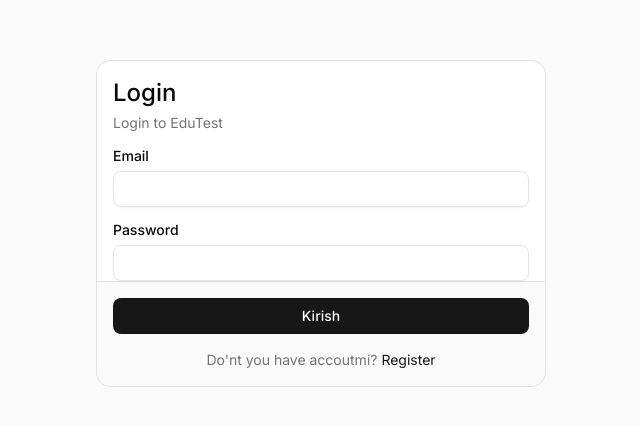
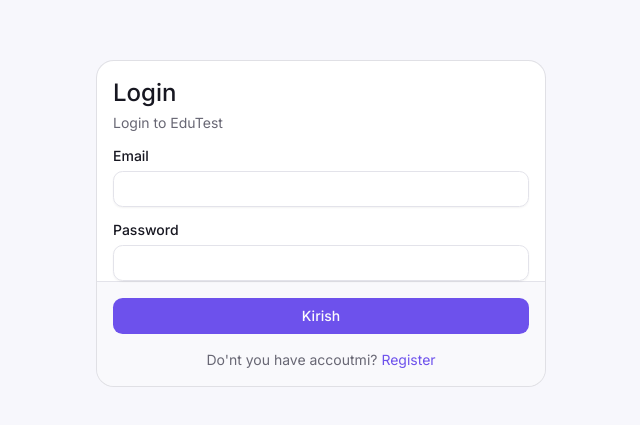
Before and after one commit to abdurakhmon-official/ArchAI-UI, a Next.js app: page /login in a window 1280 px wide. Shown: the part 177-602 px from the top of the page, without its empty margins (319-959 px from the left). Built offline with nearby package versions, Linux system fonts and the light colour scheme; no server answers.

Commit message:
improve style

```diff
--- a/app/(dashboard)/profile/page.tsx
+++ b/app/(dashboard)/profile/page.tsx
@@ -8,6 +8,7 @@ import type { UpdateProfileInput } from "@/types/input/UpdateProfileInput";
 import { Button } from "@/components/ui/button";
 import { Input } from "@/components/ui/input";
 import { Label } from "@/components/ui/label";
+import { Avatar, AvatarFallback } from "@/components/ui/avatar";
 import {
   Card,
   CardHeader,
@@ -63,15 +64,27 @@ export default function ProfilePage() {
     }
   };
 
+  const initials = (user?.fullName ?? "U")
+    .split(" ")
+    .map((n) => n[0])
+    .slice(0, 2)
+    .join("")
+    .toUpperCase();
+
   return (
-    <div className="max-w-xl">
+    <div className="max-w-2xl">
       <Card>
-        <CardHeader>
-          <CardTitle className="text-2xl">Teacher Profile</CardTitle>
-          <CardDescription>Update your personal information</CardDescription>
+        <CardHeader className="flex flex-row items-center gap-4">
+          <Avatar className="size-16">
+            <AvatarFallback className="text-lg">{initials}</AvatarFallback>
+          </Avatar>
+          <div>
+            <CardTitle className="text-2xl">{user?.fullName ?? "Teacher profile"}</CardTitle>
+            <CardDescription>{user?.email}</CardDescription>
+          </div>
         </CardHeader>
         <form onSubmit={handleSubmit}>
-          <CardContent className="space-y-4">
+          <CardContent className="grid grid-cols-1 sm:grid-cols-2 gap-4">
             {fields.map((f) => (
               <div className="space-y-2" key={f.name}>
                 <Label htmlFor={f.name}>{f.label}</Label>
@@ -86,12 +99,12 @@ export default function ProfilePage() {
               </div>
             ))}
             {error && (
-              <p className="text-sm text-destructive bg-destructive/10 border border-destructive/20 rounded-md px-3 py-2">
+              <p className="sm:col-span-2 text-sm text-destructive bg-destructive/10 border border-destructive/20 rounded-md px-3 py-2">
                 {error}
               </p>
             )}
             {saved && (
-              <p className="text-sm text-green-700 bg-green-50 border border-green-200 rounded-md px-3 py-2 dark:bg-green-950 dark:text-green-400 dark:border-green-900">
+              <p className="sm:col-span-2 text-sm text-green-700 bg-green-50 border border-green-200 rounded-md px-3 py-2 dark:bg-green-950 dark:text-green-400 dark:border-green-900">
                 Saved!
               </p>
             )}
--- a/app/(dashboard)/results/[id]/page.tsx
+++ b/app/(dashboard)/results/[id]/page.tsx
@@ -40,20 +40,33 @@ export default function ResultDetailPage() {
   }
 
   const stats = [
-    { label: "Correct", value: result.correct_count },
-    { label: "Incorrect", value: result.incorrect_count },
-    { label: "Score", value: result.score },
+    { label: "Correct answers", value: result.correct_count },
+    { label: "Incorrect answers", value: result.incorrect_count },
+    { label: "Score", value: `${result.score}/${result.total_questions}` },
     { label: "Percent", value: `${result.percent}%` },
   ];
+  const passed = result.percent >= 60;
 
   return (
     <div className="space-y-6 max-w-3xl">
-      <div>
-        <h1 className="text-2xl font-semibold">{result.test.name}</h1>
-        <p className="text-sm text-muted-foreground">
+      <Card className="items-center text-center py-10">
+        <div
+          className={cn(
+            "flex size-16 items-center justify-center rounded-full",
+            passed
+              ? "bg-emerald-500/10 text-emerald-600 dark:text-emerald-400"
+              : "bg-destructive/10 text-destructive"
+          )}
+        >
+          {passed ? <Check className="size-8" /> : <X className="size-8" />}
+        </div>
+        <h1 className="text-xl font-semibold mt-4">Test completed!</h1>
+        <p className="text-4xl font-bold mt-2">{result.percent}%</p>
+        <p className="text-sm text-muted-foreground mt-1">{result.test.name}</p>
+        <p className="text-xs text-muted-foreground">
           {result.test.subject ?? "—"} · {new Date(result.created_at).toLocaleString()}
         </p>
-      </div>
+      </Card>
 
       <div className="grid grid-cols-2 sm:grid-cols-4 gap-4">
         {stats.map((s) => (
@@ -67,6 +80,8 @@ export default function ResultDetailPage() {
           </Card>
         ))}
       </div>
+
+      <h2 className="text-lg font-semibold">Answer breakdown</h2>
 
       <div className="space-y-4">
         {result.answers.map((a, index) => (
--- a/app/(dashboard)/tests/page.tsx
+++ b/app/(dashboard)/tests/page.tsx
@@ -2,12 +2,20 @@
 
 import { useEffect, useState } from "react";
 import Link from "next/link";
-import { FileText } from "lucide-react";
+import { BookOpen } from "lucide-react";
 import api from "@/lib/axios";
 import { Card, CardContent, CardDescription, CardFooter, CardHeader, CardTitle } from "@/components/ui/card";
 import { Button } from "@/components/ui/button";
 import { Skeleton } from "@/components/ui/skeleton";
 import type {TestListItem} from "@/types"
+
+const BADGE_COLORS = [
+  "bg-primary/10 text-primary",
+  "bg-sky-500/10 text-sky-600 dark:text-sky-400",
+  "bg-emerald-500/10 text-emerald-600 dark:text-emerald-400",
+  "bg-amber-500/10 text-amber-600 dark:text-amber-400",
+  "bg-rose-500/10 text-rose-600 dark:text-rose-400",
+];
 
 export default function TestsPage() {
   const [tests, setTests] = useState<TestListItem[]>([]);
@@ -38,14 +46,18 @@ export default function TestsPage() {
         <p className="text-sm text-muted-foreground">No tests available yet.</p>
       ) : (
         <div className="grid grid-cols-1 sm:grid-cols-2 lg:grid-cols-3 gap-4">
-          {tests.map((t) => (
+          {tests.map((t, index) => (
             <Card key={t.id}>
               <CardHeader>
-                <div className="flex items-center gap-2 text-muted-foreground text-sm">
-                  <FileText className="size-4" />
-                  {t.subject ?? "General"}
+                <div
+                  className={`flex size-10 items-center justify-center rounded-xl mb-1 ${
+                    BADGE_COLORS[index % BADGE_COLORS.length]
+                  }`}
+                >
+                  <BookOpen className="size-5" />
                 </div>
                 <CardTitle>{t.name}</CardTitle>
+                <p className="text-sm text-muted-foreground">{t.subject ?? "General"}</p>
                 <CardDescription className="line-clamp-2">
                   {t.description ?? "No description"}
                 </CardDescription>
--- a/app/globals.css
+++ b/app/globals.css
@@ -49,72 +49,72 @@
 }
 
 :root {
-  --background: oklch(1 0 0);
-  --foreground: oklch(0.145 0 0);
+  --background: oklch(0.983 0.006 286);
+  --foreground: oklch(0.21 0.02 286);
   --card: oklch(1 0 0);
-  --card-foreground: oklch(0.145 0 0);
+  --card-foreground: oklch(0.21 0.02 286);
   --popover: oklch(1 0 0);
-  --popover-foreground: oklch(0.145 0 0);
-  --primary: oklch(0.205 0 0);
-  --primary-foreground: oklch(0.985 0 0);
-  --secondary: oklch(0.97 0 0);
-  --secondary-foreground: oklch(0.205 0 0);
-  --muted: oklch(0.97 0 0);
-  --muted-foreground: oklch(0.556 0 0);
-  --accent: oklch(0.97 0 0);
-  --accent-foreground: oklch(0.205 0 0);
+  --popover-foreground: oklch(0.21 0.02 286);
+  --primary: oklch(0.556 0.221 285);
+  --primary-foreground: oklch(0.99 0 0);
+  --secondary: oklch(0.96 0.012 286);
+  --secondary-foreground: oklch(0.556 0.221 285);
+  --muted: oklch(0.965 0.008 286);
+  --muted-foreground: oklch(0.52 0.02 286);
+  --accent: oklch(0.94 0.03 285);
+  --accent-foreground: oklch(0.556 0.221 285);
   --destructive: oklch(0.577 0.245 27.325);
-  --border: oklch(0.922 0 0);
-  --input: oklch(0.922 0 0);
-  --ring: oklch(0.708 0 0);
-  --chart-1: oklch(0.87 0 0);
-  --chart-2: oklch(0.556 0 0);
-  --chart-3: oklch(0.439 0 0);
-  --chart-4: oklch(0.371 0 0);
-  --chart-5: oklch(0.269 0 0);
-  --radius: 0.625rem;
-  --sidebar: oklch(0.985 0 0);
-  --sidebar-foreground: oklch(0.145 0 0);
-  --sidebar-primary: oklch(0.205 0 0);
-  --sidebar-primary-foreground: oklch(0.985 0 0);
-  --sidebar-accent: oklch(0.97 0 0);
-  --sidebar-accent-foreground: oklch(0.205 0 0);
-  --sidebar-border: oklch(0.922 0 0);
-  --sidebar-ring: oklch(0.708 0 0);
+  --border: oklch(0.917 0.01 286);
+  --input: oklch(0.917 0.01 286);
+  --ring: oklch(0.556 0.221 285);
+  --chart-1: oklch(0.556 0.221 285);
+  --chart-2: oklch(0.7 0.16 165);
+  --chart-3: oklch(0.75 0.17 70);
+  --chart-4: oklch(0.65 0.2 25);
+  --chart-5: oklch(0.6 0.15 230);
+  --radius: 0.75rem;
+  --sidebar: oklch(1 0 0);
+  --sidebar-foreground: oklch(0.21 0.02 286);
+  --sidebar-primary: oklch(0.556 0.221 285);
+  --sidebar-primary-foreground: oklch(0.99 0 0);
+  --sidebar-accent: oklch(0.94 0.03 285);
+  --sidebar-accent-foreground: oklch(0.556 0.221 285);
+  --sidebar-border: oklch(0.94 0.008 286);
+  --sidebar-ring: oklch(0.556 0.221 285);
 }
 
 .dark {
-  --background: oklch(0.145 0 0);
-  --foreground: oklch(0.985 0 0);
-  --card: oklch(0.205 0 0);
-  --card-foreground: oklch(0.985 0 0);
-  --popover: oklch(0.205 0 0);
-  --popover-foreground: oklch(0.985 0 0);
-  --primary: oklch(0.922 0 0);
-  --primary-foreground: oklch(0.205 0 0);
-  --secondary: oklch(0.269 0 0);
-  --secondary-foreground: oklch(0.985 0 0);
-  --muted: oklch(0.269 0 0);
-  --muted-foreground: oklch(0.708 0 0);
-  --accent: oklch(0.269 0 0);
-  --accent-foreground: oklch(0.985 0 0);
+  --background: oklch(0.19 0.015 286);
+  --foreground: oklch(0.97 0 0);
+  --card: oklch(0.24 0.018 286);
+  --card-foreground: oklch(0.97 0 0);
+  --popover: oklch(0.24 0.018 286);
+  --popover-foreground: oklch(0.97 0 0);
+  --primary: oklch(0.68 0.19 285);
+  --primary-foreground: oklch(0.15 0.02 286);
+  --secondary: oklch(0.3 0.02 286);
+  --secondary-foreground: oklch(0.97 0 0);
+  --muted: oklch(0.28 0.018 286);
+  --muted-foreground: oklch(0.68 0.02 286);
+  --accent: oklch(0.32 0.05 285);
+  --accent-foreground: oklch(0.85 0.1 285);
   --destructive: oklch(0.704 0.191 22.216);
   --border: oklch(1 0 0 / 10%);
   --input: oklch(1 0 0 / 15%);
-  --ring: oklch(0.556 0 0);
-  --chart-1: oklch(0.87 0 0);
-  --chart-2: oklch(0.556 0 0);
-  --chart-3: oklch(0.439 0 0);
-  --chart-4: oklch(0.371 0 0);
-  --chart-5: oklch(0.269 0 0);
-  --sidebar: oklch(0.205 0 0);
-  --sidebar-foreground: oklch(0.985 0 0);
-  --sidebar-primary: oklch(0.488 0.243 264.376);
-  --sidebar-primary-foreground: oklch(0.985 0 0);
-  --sidebar-accent: oklch(0.269 0 0);
-  --sidebar-accent-foreground: oklch(0.985 0 0);
-  --sidebar-border: oklch(1 0 0 / 10%);
-  --sidebar-ring: oklch(0.556 0 0);
+  --ring: oklch(0.68 0.19 285);
+  --chart-1: oklch(0.68 0.19 285);
+  --chart-2: oklch(0.7 0.16 165);
+  --chart-3: oklch(0.75 0.17 70);
+  --chart-4: oklch(0.65 0.2 25);
+  --chart-5: oklch(0.6 0.15 230);
+  --sidebar: oklch(0.22 0.017 286);
+  --sidebar-foreground: oklch(0.97 0 0);
+  --sidebar-primary: oklch(0.68 0.19 285);
+  --sidebar-primary-foreground: oklch(0.15 0.02 286);
+  --sidebar-accent: oklch(0.32 0.05 285);
+  --sidebar-accent-foreground: oklch(0.85 0.1 285);
+  --sidebar-border: oklch(1 0 0 / 8%);
+  --sidebar-ring: oklch(0.68 0.19 285);
 }
 
 @layer base {
```
Also changed, not shown: app/(dashboard)/dashboard/page.tsx (+66 -29 lines).
